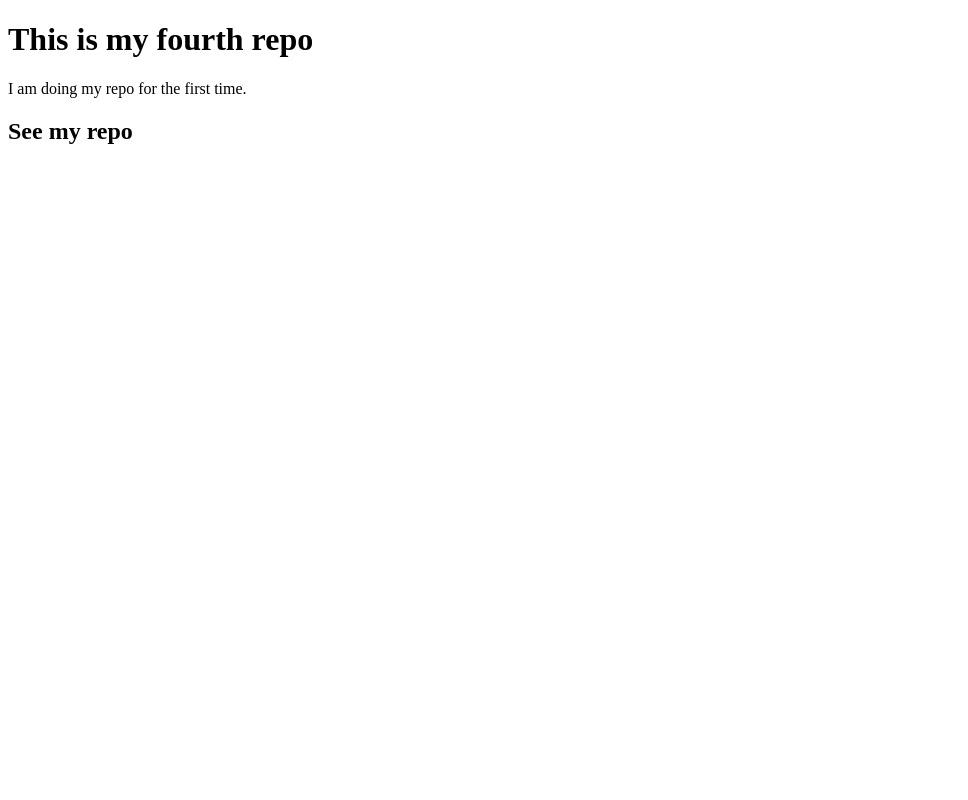
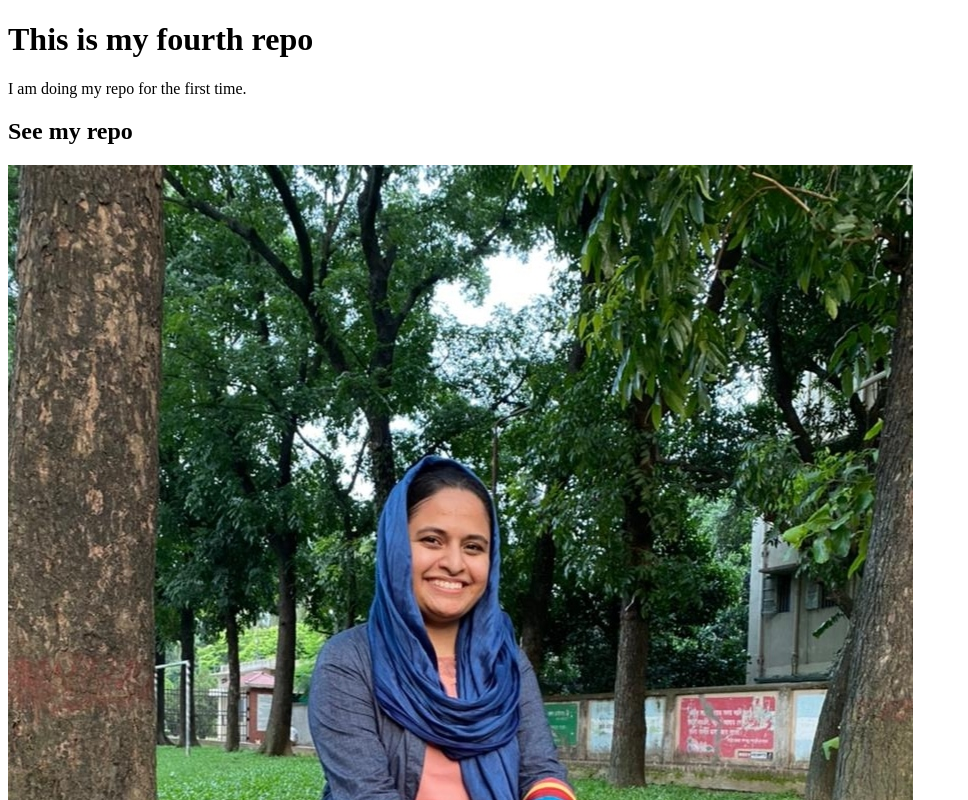
Before and after one commit to raisanowreen/my-fourth-repo, a plain HTML site: page index.html in a window 1280 px wide. Shown: the top 800 px of the page, without its empty margins (0-968 px from the left). Drawn offline with Linux system fonts and the light colour scheme.

Commit message:
photo added

```diff
--- a/index.html
+++ b/index.html
@@ -10,5 +10,6 @@
     <h1>This is my fourth repo</h1>
     <p>I am doing my repo for the first time.</p>
     <h2>See my repo</h2>
+    <img src="Meow.jpg" alt="Photo of Raisa"
 </body>
 </html>
```
Also changed, not shown: Meow.jpg (added).
